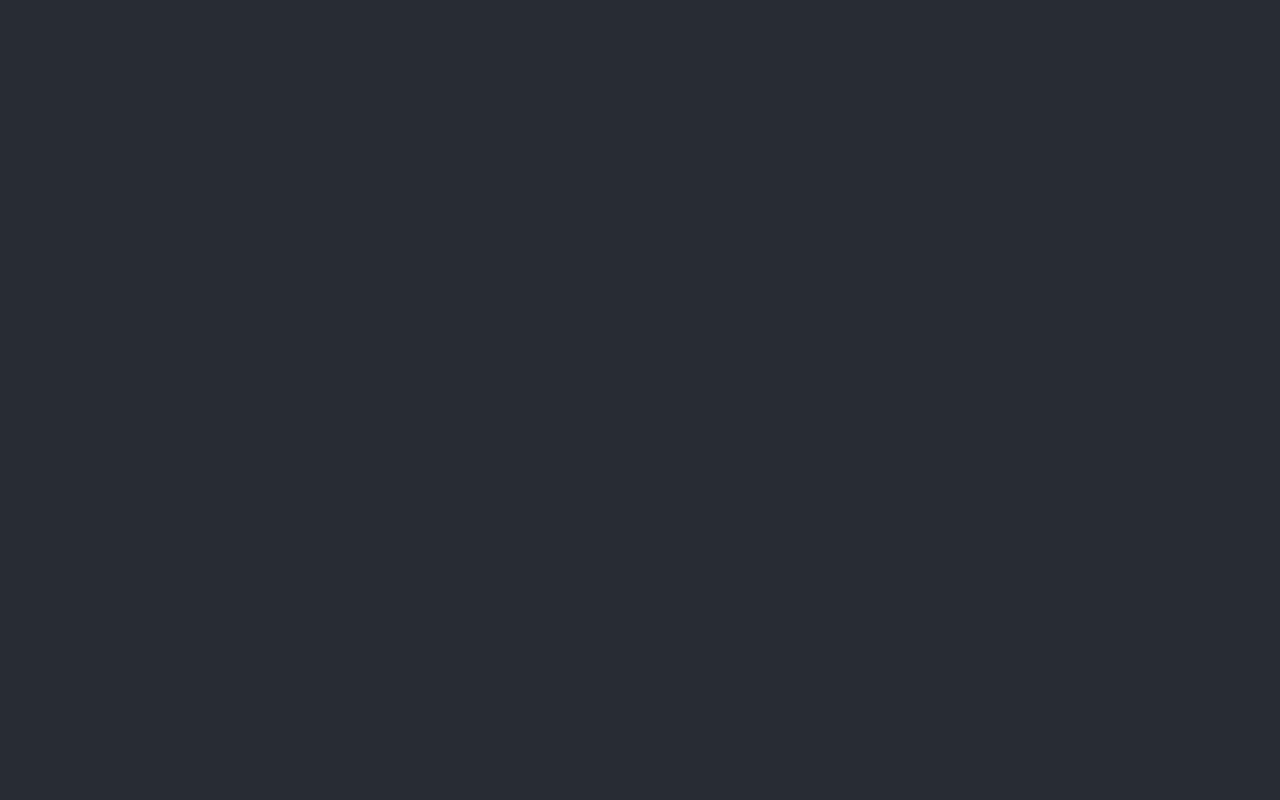
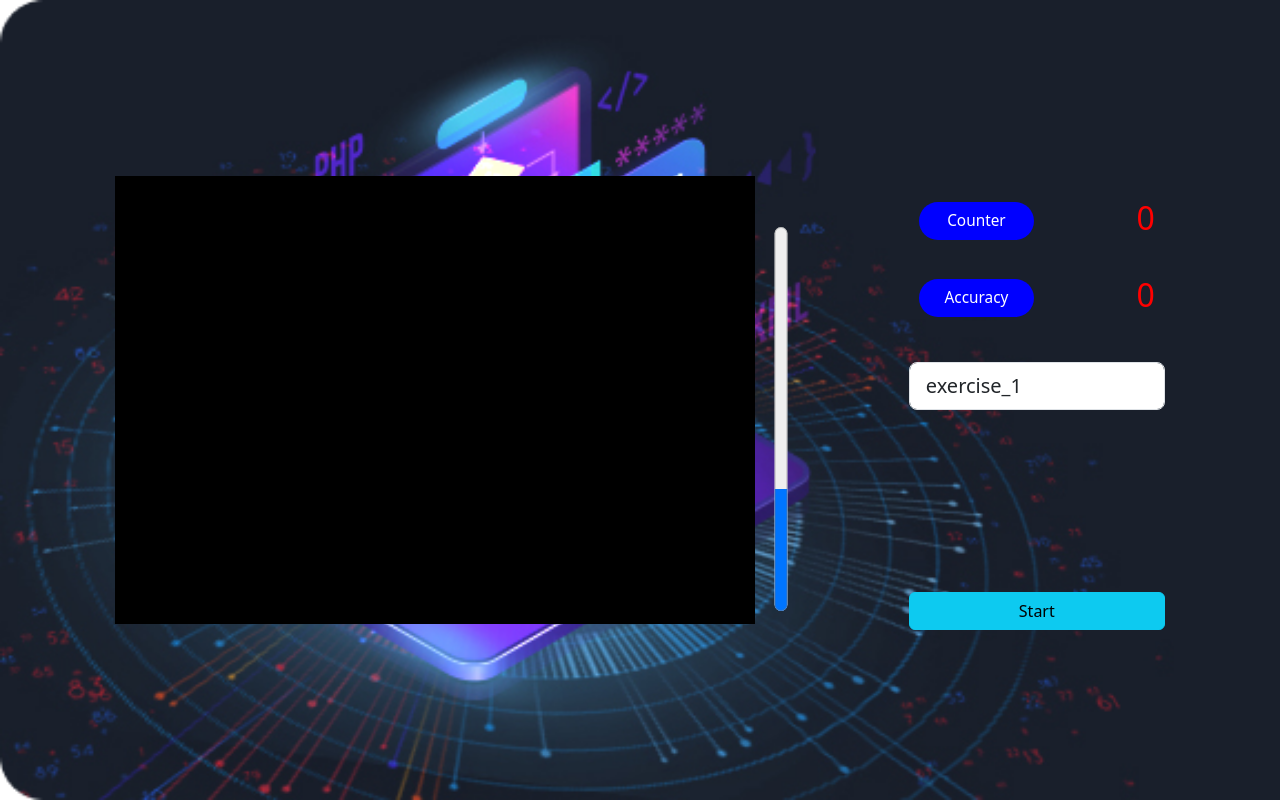
Before and after one commit to tosky19941209/te-mediapipe_video_pose_detect_React, a React (Create React App) app: page / in a window 1280 px wide. Built offline with nearby package versions, Linux system fonts and the light colour scheme.

Commit message:
improved

```diff
--- a/src/App.js
+++ b/src/App.js
@@ -1,13 +1,22 @@
 import logo from './logo.svg';
 import './App.css';
+import './style/bootstrap/css/bootstrap.min.css'
 import Camera from './page/camera'
 import Result from './page/result'
 function App() {
   return (
-    <div className="App">
-      <header className="App-header">
-        <Camera></Camera>
-        <Result></Result>
+    <div className="App"    >
+      <header className="App-header"
+        style={{
+          background: "url('background.jpg')",
+          backgroundRepeat:"no-repeat",
+          backgroundSize : "cover"
+        }}
+      >
+        <div className='d-flex justify-content-between align-content-between'>
+          <Camera></Camera>
+          <Result></Result>
+        </div>
       </header>
     </div>
   );
--- /dev/null
+++ b/src/component/Text.js
@@ -0,0 +1,23 @@
+import React from "react";
+
+function Text(props) {
+    return (
+        <p className="d-flex justify-content-center align-items-center" style={{
+            backgroundColor:`${props.color}`,
+            borderRadius:"1.5vw",
+            paddingLeft:"1vw",
+            paddingRight:"1vw",
+            marginTop:`${props.mt}`,
+            marginLeft:`${props.ml}`,
+            marginRight:`${props.mr}`,
+            marginBottom:`${props.mb}`,
+            width : "9vw",
+            height : "3vw",
+            fontSize : "1.2vw"
+        }}>
+            {props.text}
+        </p>
+    )
+}
+
+export default Text;
--- a/src/page/camera.js
+++ b/src/page/camera.js
@@ -1,11 +1,19 @@
 import React from "react";
 
-function Camera () {
+function Camera() {
 
 
     return (
-        <>
-        </>
+
+        <div style={{
+            backgroundColor: "Black",
+            width: "50vw",
+            height: "35vw",
+            marginTop : "2vw"
+        }}>
+
+        </div>
+
     )
 }
 
--- a/src/page/result.js
+++ b/src/page/result.js
@@ -1,10 +1,87 @@
 import React, { useState } from "react";
+import Text from '../component/Text'
+function Result() {
+    const [counter, setcounter] = useState(0)
+    const [selectOption_exercise_kind, setSelectOption_exercise_kind] = useState('')
+    const className = 'd-flex justify-content-center align-content-center'
+    const className_d = 'd-flex flex-column justify-content-center align-content-center'
 
-function Result () {
-    const[couter, setcounter] = useState(null)
+    const result_context = ['Counter', 'Accuracy']
+    const kind_exercise = ['exercise_1', 'exercise_2', 'exercise_3', 'exercise_4', 'exercise_5', 'exercise_6']
+
     return (
-        <>
-        </>
+        <div className={className}>
+            <progress value='32' max='100'
+                style={{
+                    transform: 'rotate(270deg)', // Rotate the progress bar to make it vertical
+                    marginLeft:"-13vw",
+                    marginRight:"5vw",
+                    marginTop:"20vw",
+                    width:"30vw"
+                }}
+            />
+{/* Show Result */}
+            <div className={className_d}
+                style={{
+                    width: '20vw',
+                    height: '39vw',
+                    // backgroundColor: "green",
+                    marginLeft: "-10vw",
+                }}
+                >
+
+{/* Display the counter and Accuracy */}
+                <div className={className_d}
+                    style={{
+                        width: "20vw",
+                        height: "15vw",
+                        // backgroundColor:"gray"
+                    }}>
+                    {
+                        result_context.map((item, index) => (
+                            <>
+                                <div className={className}
+                                    style={{
+                                        width: "20vw",
+                                        height: "5vw",
+                                        marginBottom: "1vw",
+                                        // backgroundColor: 'red'
+                                    }}
+                                >
+                                    <Text text={item} color='blue' mt='1vw' />
+                                    {/* <Text text = {counter} color = '' mt='1vh' ml='8vw' fontsi/> */}
+                                    <p className={className} style={{ marginLeft: "8vw", marginTop: '0.4vw', fontSize: "2.5vw", color: "red" }}> {counter} </p>
+                                </div>
+                            </>
+                        ))
+                    }
+                </div>
+
+{/* Select the kind of exercise */}
+                <div
+                    style={{
+                        width: "20vw",
+                        height: "18vw",
+                        // backgroundColor: "red"
+                    }}
+                >
+                    <select class="form-control form-control-lg" value={selectOption_exercise_kind}
+                        onChange={(e) => {
+                            setSelectOption_exercise_kind(e.target.value)
+                        }}>
+
+                        {
+                            kind_exercise.map((item, index) => (
+                                <option value={item}>{item}</option>
+                            ))
+                        }
+                    </select>
+                </div>
+
+{/* Button */}
+                <button className="btn btn-info">Start</button>
+            </div>
+        </div>
     )
 }
 
```
Also changed, not shown: src/page/analysis.js (added, +106 -0 lines), public/background.jpg (added).
